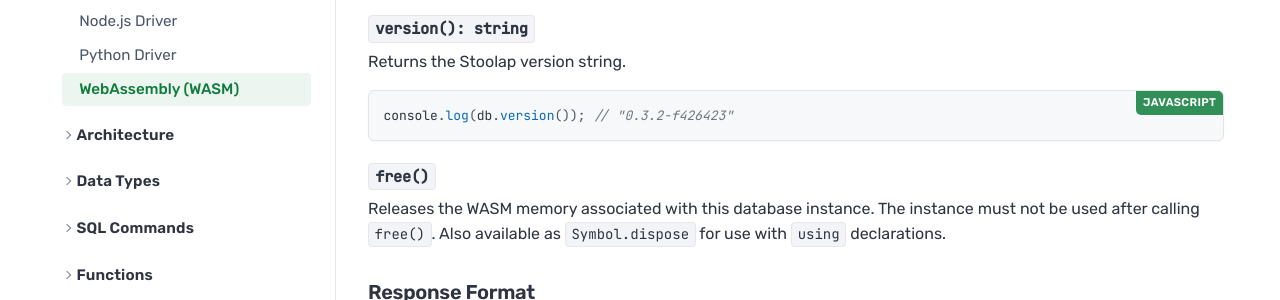
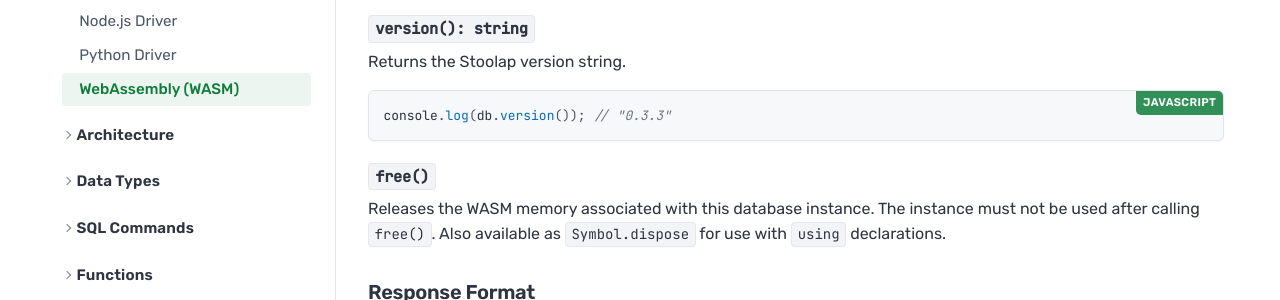
Before and after one commit to stoolap/stoolap, a Jekyll site: the page built from docs/_docs/drivers/wasm.md, in a window 1280 px wide and 900 px high, scrolled down 2221 px. Shown: the part 153-453 px from the top of the window. Built offline with Jekyll 4.4.1, drawn with Linux system fonts in a browser that asks for light colours.

Commit message:
chore: bump version to 0.3.3

````diff
--- a/Cargo.toml
+++ b/Cargo.toml
@@ -1,6 +1,6 @@
 [package]
 name = "stoolap"
-version = "0.3.2"
+version = "0.3.3"
 edition = "2021"
 authors = ["Stoolap Contributors"]
 description = "High-performance embedded SQL database with MVCC, time-travel queries, and full ACID compliance"
--- a/docs/_docs/drivers/wasm.md
+++ b/docs/_docs/drivers/wasm.md
@@ -107,7 +107,7 @@
 Returns the Stoolap version string.
 
 ```javascript
-console.log(db.version()); // "0.3.2-f426423"
+console.log(db.version()); // "0.3.3"
 ```
 
 #### `free()`
````
Also changed, not shown: BENCHMARKS.md (+2 -2 lines), docs/_docs/performance/ann-benchmarks.md (+1 -1 lines), 1 other file.
